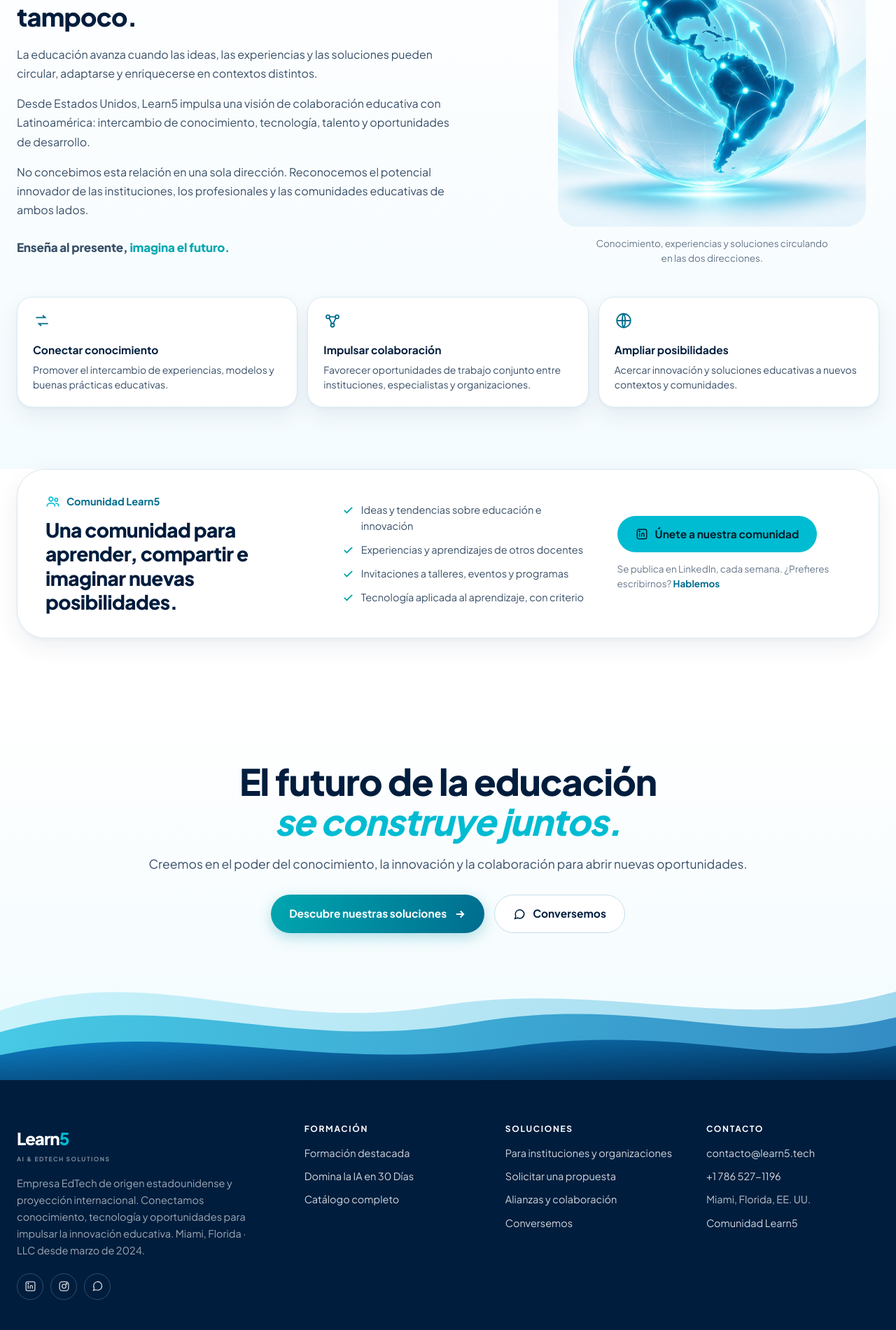
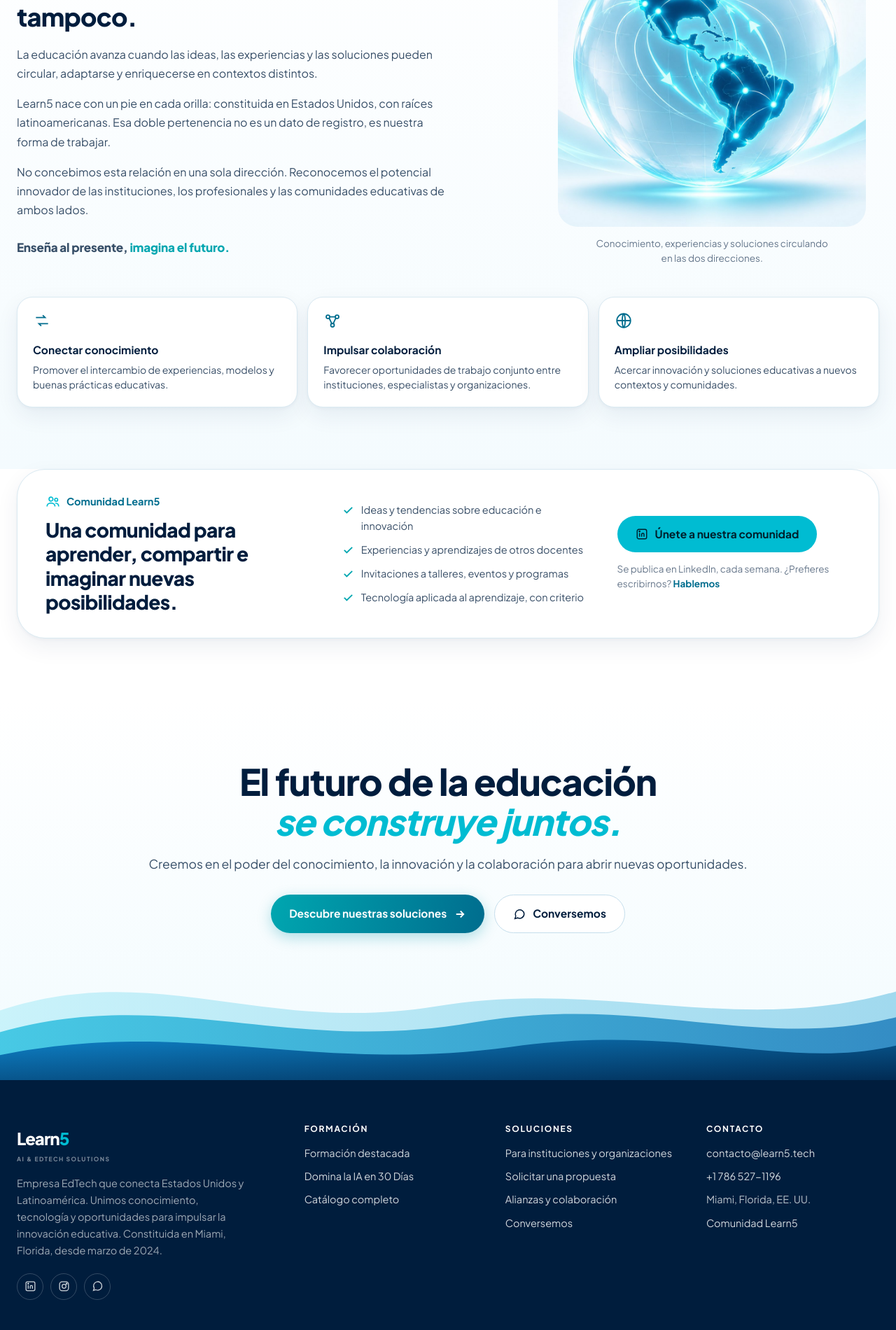
Before and after one commit to learn5soporte/learn5soporte.github.io, a plain HTML site: page index.html in a window 1280 px wide. Shown: the part 5240-7140 px from the top of the page at 70% size. Drawn offline with Linux system fonts and the light colour scheme.

Commit message:
Add files via upload

```diff
--- a/index.html
+++ b/index.html
@@ -904,7 +904,7 @@ footer{background:var(--navy);color:rgba(255,255,255,.72);padding:var(--s6) 0 va
         <p class="eyebrow">Innovación educativa sin fronteras</p>
         <h2>El conocimiento no tiene fronteras. La innovación tampoco.</h2>
         <p>La educación avanza cuando las ideas, las experiencias y las soluciones pueden circular, adaptarse y enriquecerse en contextos distintos.</p>
-        <p>Desde Estados Unidos, Learn5 impulsa una visión de colaboración educativa con Latinoamérica: intercambio de conocimiento, tecnología, talento y oportunidades de desarrollo.</p>
+        <p>Learn5 nace con un pie en cada orilla: constituida en Estados Unidos, con raíces latinoamericanas. Esa doble pertenencia no es un dato de registro, es nuestra forma de trabajar.</p>
         <p>No concebimos esta relación en una sola dirección. Reconocemos el potencial innovador de las instituciones, los profesionales y las comunidades educativas de ambos lados.</p>
         <p class="nos-lema">Enseña al presente, <span>imagina el futuro.</span></p>
       </div>
@@ -1099,7 +1099,7 @@ footer{background:var(--navy);color:rgba(255,255,255,.72);padding:var(--s6) 0 va
       <div>
         <span class="logo-n">Learn<span style="color:var(--cyan)">5</span></span>
         <span class="logo-d" style="display:block;margin-top:4px">AI &amp; EDTECH SOLUTIONS</span>
-        <p>Empresa EdTech de origen estadounidense y proyección internacional. Conectamos conocimiento, tecnología y oportunidades para impulsar la innovación educativa. Miami, Florida · LLC desde marzo de 2024.</p>
+        <p>Empresa EdTech que conecta Estados Unidos y Latinoamérica. Unimos conocimiento, tecnología y oportunidades para impulsar la innovación educativa. Constituida en Miami, Florida, desde marzo de 2024.</p>
         <div class="pie-soc">
           <a href="https://www.linkedin.com/company/learn5/" target="_blank" rel="noopener" aria-label="LinkedIn"><svg viewBox="0 0 24 24" fill="none" stroke="currentColor" stroke-width="1.8"><rect x="3" y="3" width="18" height="18" rx="3"/><path d="M7.5 10v7"/><circle cx="7.5" cy="6.8" r=".8" fill="currentColor"/><path d="M11.5 17v-4.2c0-1.6 1-2.5 2.3-2.5s2.2.9 2.2 2.5V17"/></svg></a>
           <a href="https://www.instagram.com/learn5_tech/" target="_blank" rel="noopener" aria-label="Instagram"><svg viewBox="0 0 24 24" fill="none" stroke="currentColor" stroke-width="1.8"><rect x="3" y="3" width="18" height="18" rx="5"/><circle cx="12" cy="12" r="4"/><circle cx="17.2" cy="6.8" r="1"/></svg></a>
```
